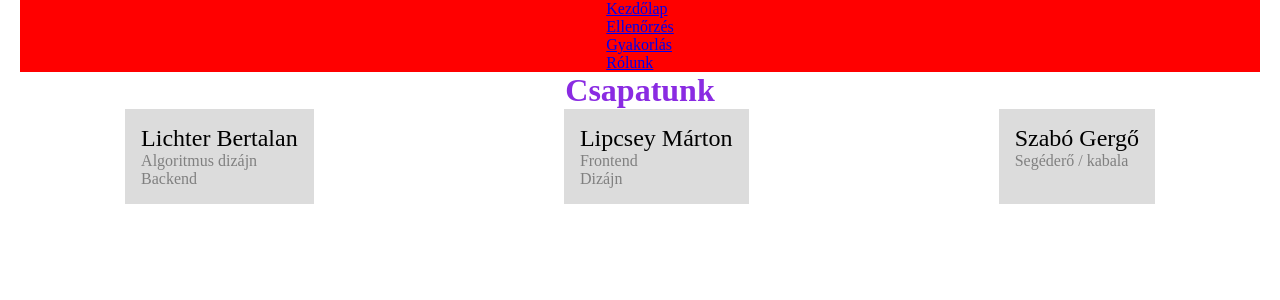
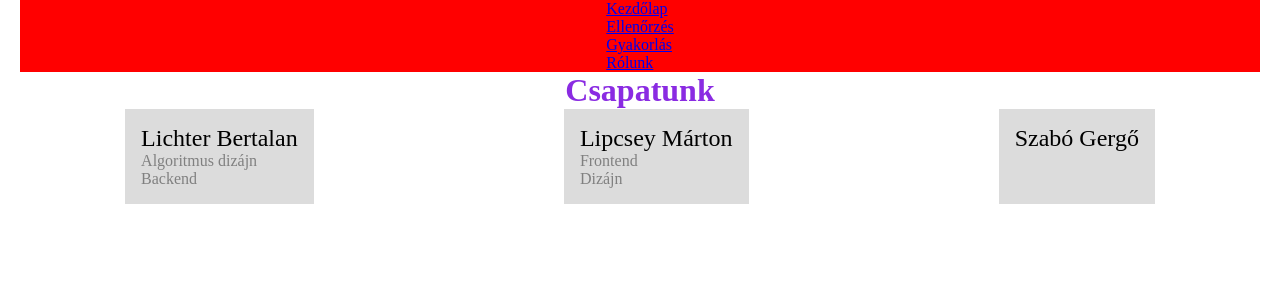
Before and after one commit to lichterberci/DerivativeCalculatorFrontend, a Next.js app: page /about in a window 1280 px wide. Shown: the top 300 px of the page. Built offline with nearby package versions, Linux system fonts and the light colour scheme.

Commit message:
minor changes

```diff
--- a/pages/about.tsx
+++ b/pages/about.tsx
@@ -30,7 +30,7 @@ export default function About (): JSX.Element {
                     Szabó Gergő
                 </div>
                 <div className={styles.responsibilityList}>
-                    <div>Segéderő / kabala</div>
+                    <div></div>
                 </div>
             </div>
         </div>
```
